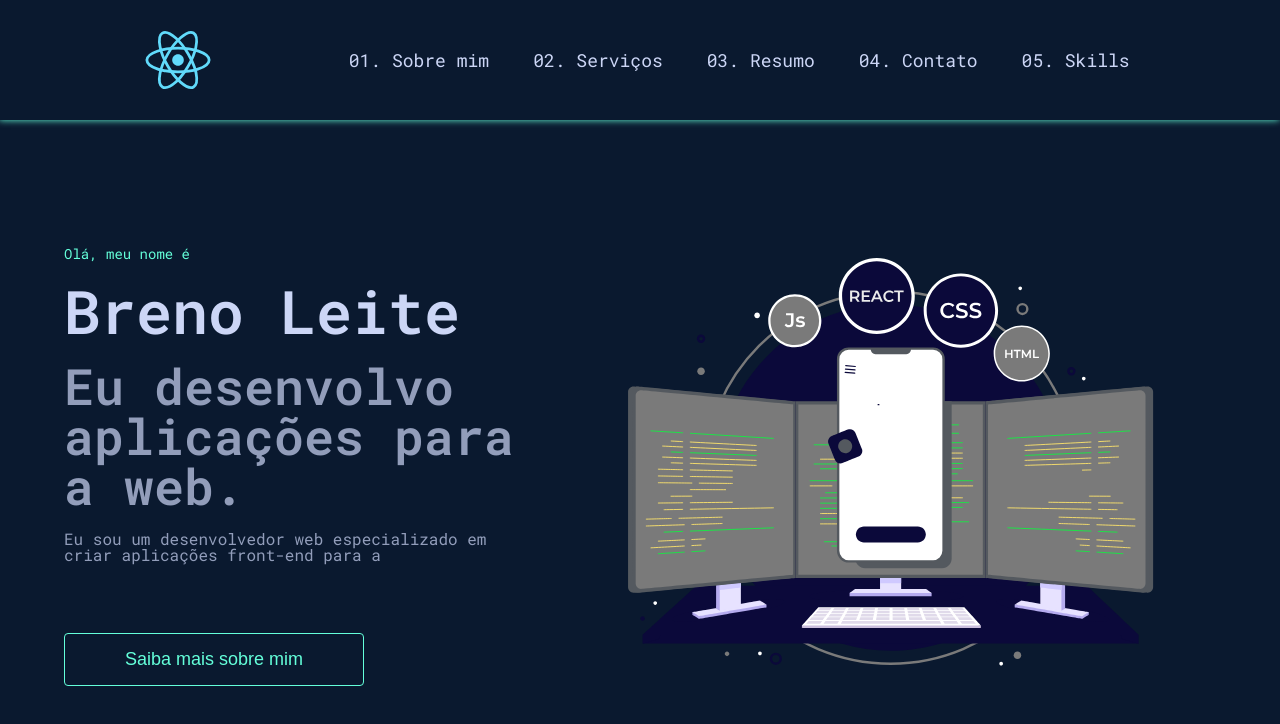
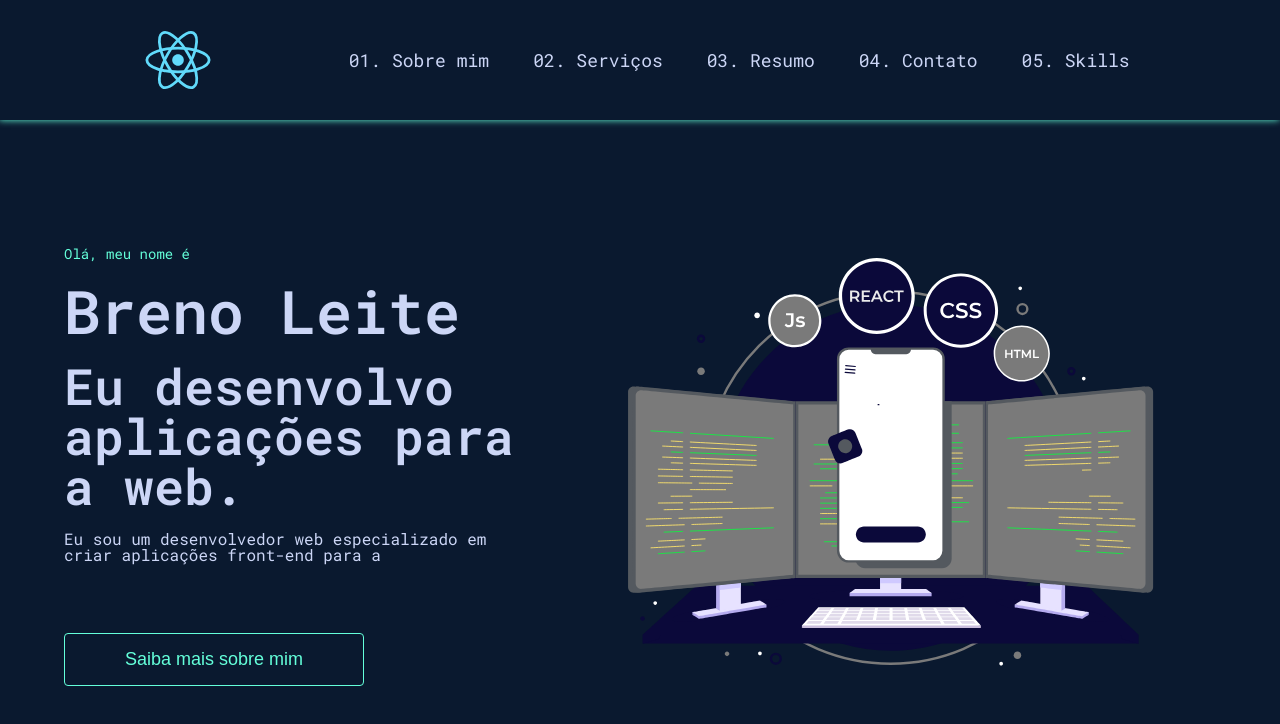
Before and after one commit to brenoleitep/Meu-Portfolio, a React (Vite) app: page / in a window 1280 px wide. Shown: the top 724 px of the page. Built offline with nearby package versions, Linux system fonts and the light colour scheme.

Commit message:
Feat: Aos instalado e aplicado na introdução

```diff
--- a/index.html
+++ b/index.html
@@ -6,6 +6,7 @@
     <meta name="viewport" content="width=device-width, initial-scale=1.0" />
     <link rel="preconnect" href="https://fonts.googleapis.com">
     <link rel="preconnect" href="https://fonts.googleapis.com">
+    <link rel="stylesheet" href="https://unpkg.com/aos@next/dist/aos.css" />
 <link rel="preconnect" href="https://fonts.gstatic.com" crossorigin>
 <link href="https://fonts.googleapis.com/css2?family=Roboto+Mono:wght@300;400;500;600;700&display=swap" rel="stylesheet">
 <link rel="preconnect" href="https://fonts.gstatic.com" crossorigin>
@@ -15,5 +16,9 @@
   <body>
     <div id="root"></div>
     <script type="module" src="/src/main.jsx"></script>
+    <script src="https://unpkg.com/aos@next/dist/aos.js"></script>
+    <script>
+      AOS.init();
+    </script>
   </body>
 </html>
--- a/package.json
+++ b/package.json
@@ -9,6 +9,7 @@
     "preview": "vite preview"
   },
   "dependencies": {
+    "aos": "^3.0.0-beta.6",
     "lottie-react": "^2.4.0",
     "prop-types": "^15.8.1",
     "react": "^18.2.0",
--- a/src/components/Introduction/index.jsx
+++ b/src/components/Introduction/index.jsx
@@ -1,3 +1,5 @@
+import AOS from "aos";
+import "aos/dist/aos.css";
 import Lottie from "lottie-react";
 import Texts from "../Texts";
 import dev from "../Lotties/developer.json";
@@ -7,31 +9,28 @@ import {
   StyledIntroduction,
   StyledLottieIntroduction,
 } from "./style";
-import Header from "../Header";
 
 const Introduction = () => {
   return (
     <StyledIntroduction>
       <StyledDivisionIntroduction>
         <StyledDivIntroduction>
-          <h2>
+          <h2 data-aos="fade-up">
             <Texts text="Olá, meu nome é" />
           </h2>
-
-          <h1>
+          <h1 data-aos="fade-up">
             <Texts text="Breno Leite" />
           </h1>
-          <h3>
+          <h3 data-aos="fade-up">
             <Texts text="Eu desenvolvo aplicações para a web." />
           </h3>
-          <p>
+          <p data-aos="fade-up">
             <Texts text="Eu sou um desenvolvedor web especializado em criar aplicações front-end para a web. Atualmente estou focado em construir landing pages e me tornar um desenvolvedor full-stack." />
           </p>
-
-          <button>Saiba mais sobre mim</button>
+          <button data-aos="fade-up">Saiba mais sobre mim</button>
         </StyledDivIntroduction>
 
-        <StyledLottieIntroduction>
+        <StyledLottieIntroduction data-aos="fade-up">
           <Lottie animationData={dev} />
         </StyledLottieIntroduction>
       </StyledDivisionIntroduction>
```
Also changed, not shown: 1 other file (tests, documents, lock files or other folders).
